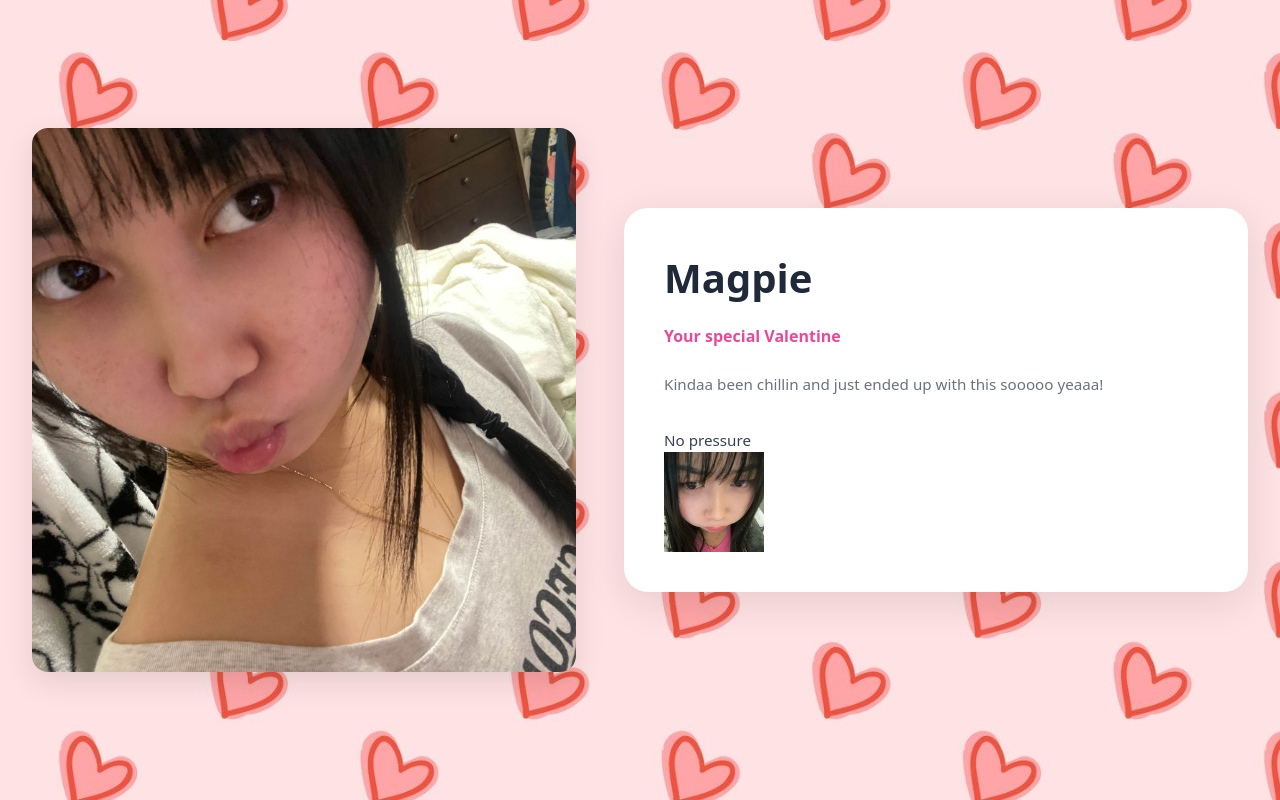
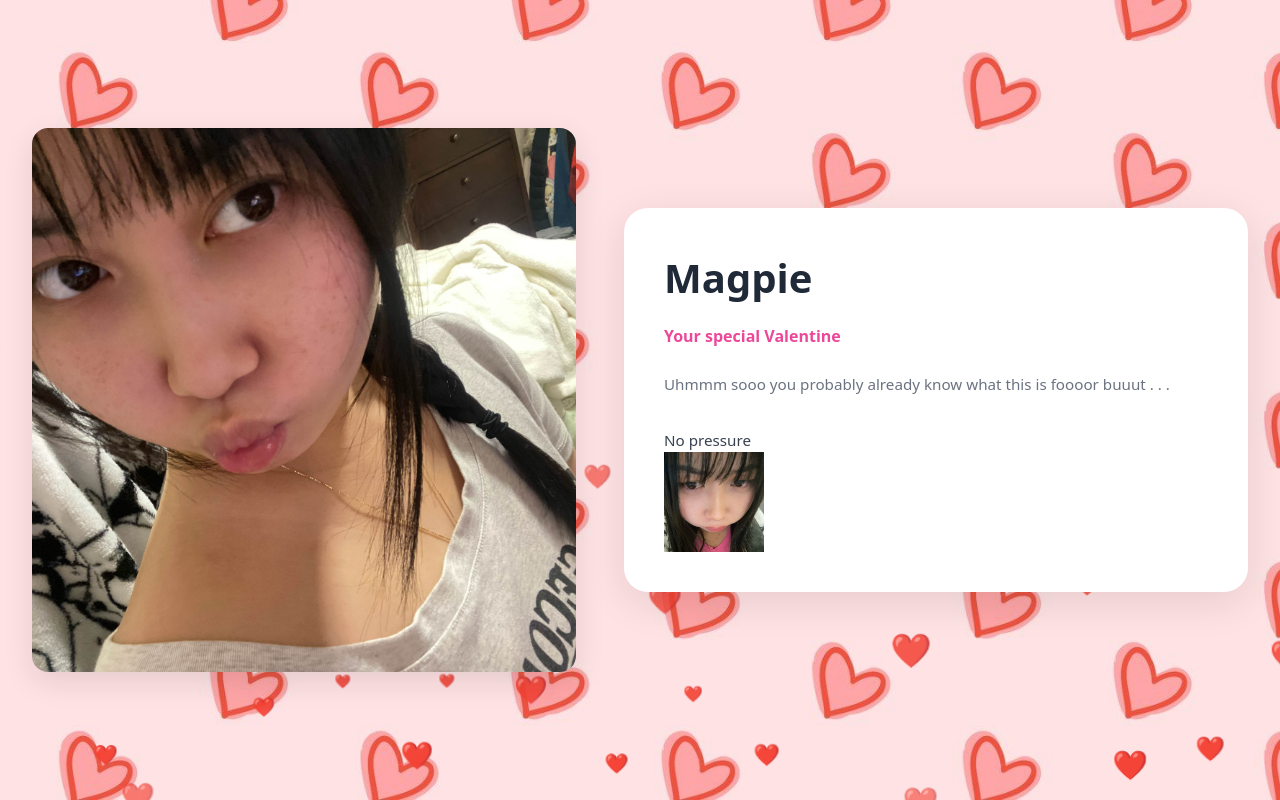
Before and after one commit to FrancisNacu/Maggie, a React (Vite) app: page /#/ in a window 1280 px wide. Built offline with nearby package versions, Linux system fonts and the light colour scheme.

Commit message:
More content update

```diff
--- /dev/null
+++ b/src/components/FloatingHearts.tsx
@@ -0,0 +1,42 @@
+import '../styles/floating-hearts.css'
+
+import { useMemo } from 'react'
+
+type Props = {
+  count?: number
+}
+
+export default function FloatingHearts({ count = 20 }: Props) {
+  const hearts = useMemo(
+    () =>
+      Array.from({ length: count }, (_, i) => ({
+        id: i,
+        left: Math.random() * 100,
+        size: 12 + Math.random() * 20,
+        duration: 8 + Math.random() * 10,
+        delay: Math.random() * 5,
+        opacity: 0.4 + Math.random() * 0.6,
+      })),
+    [count]
+  )
+
+  return (
+    <div className="floating-hearts">
+      {hearts.map((h) => (
+        <span
+          key={h.id}
+          className="floating-heart"
+          style={{
+            left: `${h.left}%`,
+            fontSize: `${h.size}px`,
+            animationDuration: `${h.duration}s`,
+            animationDelay: `${h.delay}s`,
+            opacity: h.opacity,
+          }}
+        >
+          ❤️
+        </span>
+      ))}
+    </div>
+  )
+}
--- a/src/pages/Home.tsx
+++ b/src/pages/Home.tsx
@@ -2,6 +2,8 @@ import { useRef, useEffect, useState } from 'react'
 import image from '../assets/image.jpg'
 import Carousel from '../components/Carousel.tsx'
 import ValentineFlipCard from '../components/FlipCard.tsx'
+import FloatingHearts from '../components/FloatingHearts'
+
 const KISS_GIF =
     'https://media.giphy.com/media/v1.Y2lkPWVjZjA1ZTQ3N2gycG82MDM5MXU2djExYnB2czcwYm0xaXR2cjFlZDJmdzJtZXY0dCZlcD12MV9naWZzX3NlYXJjaCZjdD1n/vX1C2TejT6OCOz2kLd/giphy.gif'
 
@@ -233,41 +235,49 @@ function Home() {
             style={{ touchAction: 'pan-y', overscrollBehaviorY: 'contain' }}
         >
             {/* PAGE 1 */}
-            <div className='snap-center h-svh page-container page-one bg-[url(../assets/hearts-bg.jpg)] bg-cover bg-center bg-blend-overlay h-screen flex items-center justify-center'>
-                <div className='page-one-container'>
-                    <div className='page-one-image'>
-                        <img src={image} alt='Page One' />
+            <div className="snap-center h-svh page-container page-one relative bg-[url(../assets/hearts-bg.jpg)] bg-cover bg-center">
+
+                {/* floating hearts layer */}
+                <FloatingHearts count={24} />
+
+                {/* content layer */}
+                <div className="page-one-container relative z-10">
+                    <div className="page-one-image">
+                        <img src={image} alt="Page One" />
                     </div>
-                    <div className='page-one-card'>
-                        <div className='card-content'>
-                            <h1 className='card-title'>Magpie</h1>
-                            <p className='card-subtitle'>Your special Valentine</p>
-                            <p className='card-description'>
-                                Kindaa been chillin and just ended up with this sooooo yeaaa!
+
+                    <div className="page-one-card">
+                        <div className="card-content">
+                            <h1 className="card-title">Magpie</h1>
+                            <p className="card-subtitle">Your special Valentine</p>
+                            <p className="card-description">
+                                Uhmmm sooo you probably already know what this is foooor buuut . . .
                             </p>
-                            <div className='card-features'>
-                                {/* <div className='feature'>
-                                    <span className='feature-icon'>💕</span>
-                                    <span>This is a little something special for you</span>
-                                </div> */}
-                                {/* <div className='feature'>
-                                    <span className='feature-icon'>📸</span>
-                                    <span>Photo gallery</span>
-                                </div> */}
-                                <div className='feature'>
+
+                            <div className="card-features">
+                                <div className="feature">
                                     <div>No pressure</div>
-                                    <div>
-                                        <img
-                                            src={SIDEEYE_GIF}
-                                            alt="Kiss"
-                                            className="w-25 h-auto"
-                                        />
-                                    </div>
-
+                                    <img src={SIDEEYE_GIF} alt="Side eye" className="w-25 h-auto" />
                                 </div>
                             </div>
                         </div>
                     </div>
+                </div>
+            </div>
+
+            {/* PAGE 3 */}
+            <div className="snap-center h-svh page-container page-three bg-blue-50">
+                <div className="flex flex-col items-center justify-center gap-6 h-full text-center px-4">
+                    <h1 className="text-3xl font-semibold text-blue-900">
+                        Placeholder Memories
+                    </h1>
+                    <Carousel
+                        width="90dvw"
+                        height="80dvh"
+                    />
+                    <p className="text-sm text-gray-500 font-mono tracking-wide">
+                        Pictures together not found. Loading fallback images…
+                    </p>
                 </div>
             </div>
 
@@ -280,22 +290,6 @@ function Home() {
                     width='30svh'
                     height='50svh'
                 />
-            </div>
-
-            {/* PAGE 3 */}
-            <div className="snap-center h-svh page-container page-three bg-blue-50">
-                <div className="flex flex-col items-center justify-center gap-6 h-full text-center px-4">
-                    <h1 className="text-3xl font-semibold text-blue-900">
-                        Us? Maybe . . .
-                    </h1>
-                    <Carousel
-                        width="90dvw"
-                        height="80dvh"
-                    />
-                    <p className="text-sm text-gray-500 font-mono tracking-wide">
-                        Pictures together not found. Loading fallback images…
-                    </p>
-                </div>
             </div>
 
 
--- /dev/null
+++ b/src/styles/floating-hearts.css
@@ -0,0 +1,33 @@
+/* ===== FLOATING HEARTS BACKGROUND ===== */
+.floating-hearts {
+  position: absolute;
+  inset: 0;
+  overflow: hidden;
+  pointer-events: none;
+  z-index: 0;
+}
+
+.floating-heart {
+  position: absolute;
+  bottom: -10%;
+  animation-name: floatUp;
+  animation-timing-function: linear;
+  animation-iteration-count: infinite;
+  will-change: transform, opacity;
+}
+
+@keyframes floatUp {
+  0% {
+    transform: translateY(0) scale(1);
+    opacity: 0;
+  }
+
+  10% {
+    opacity: 1;
+  }
+
+  100% {
+    transform: translateY(-120vh) scale(1.4);
+    opacity: 0;
+  }
+}
```
